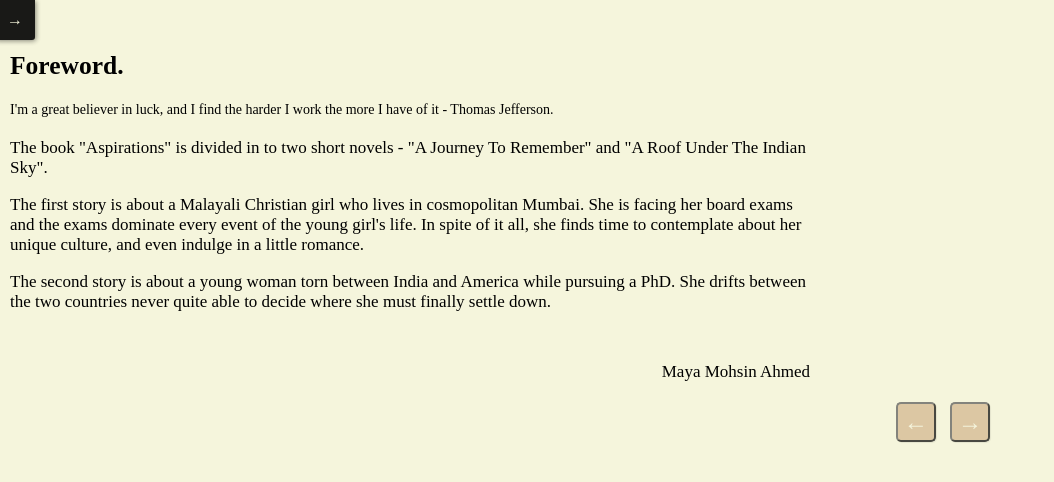
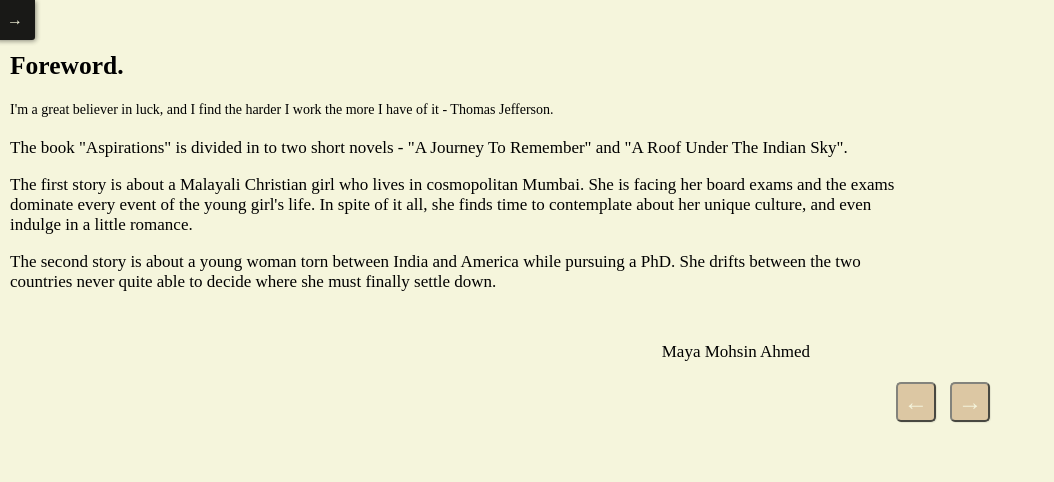
Before and after one commit to mayaahmed/aspirationsMobile, a plain HTML site: page forward.html in a window 1280 px wide. Shown: the whole page, without its empty margins (0-1054 px from the left). Drawn offline with Linux system fonts and the light colour scheme.

Commit message:
Add files via upload

```diff
--- a/forward.css
+++ b/forward.css
@@ -2,12 +2,13 @@
 #verseDiv{
 margin-top: 20px;
 font-size: 14px;
+width: 90%;
 }
 
 
 #paraDiv{
 margin-top: 20px;
-width: 80%;
+width: 90%;
 }
 
 
```
